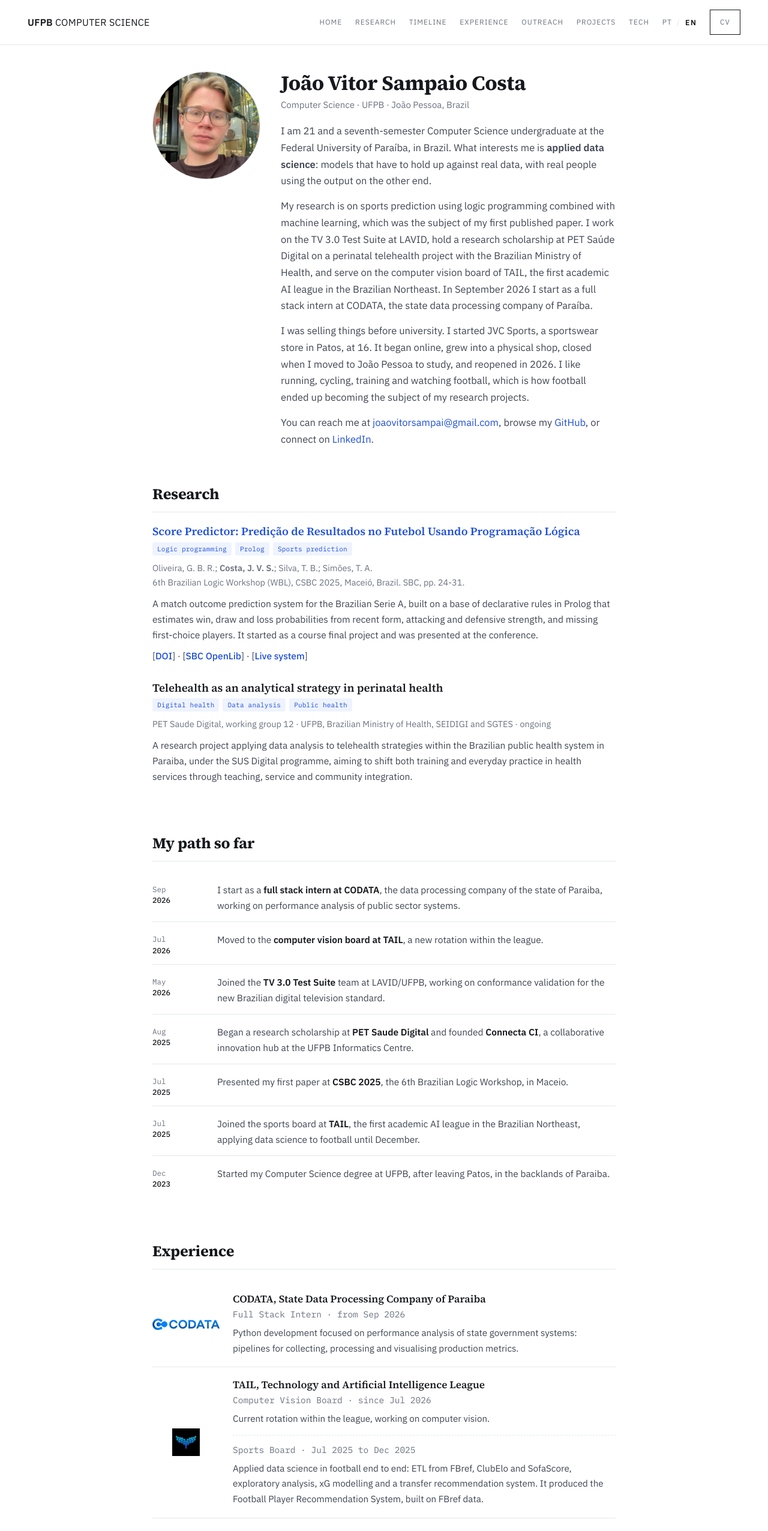
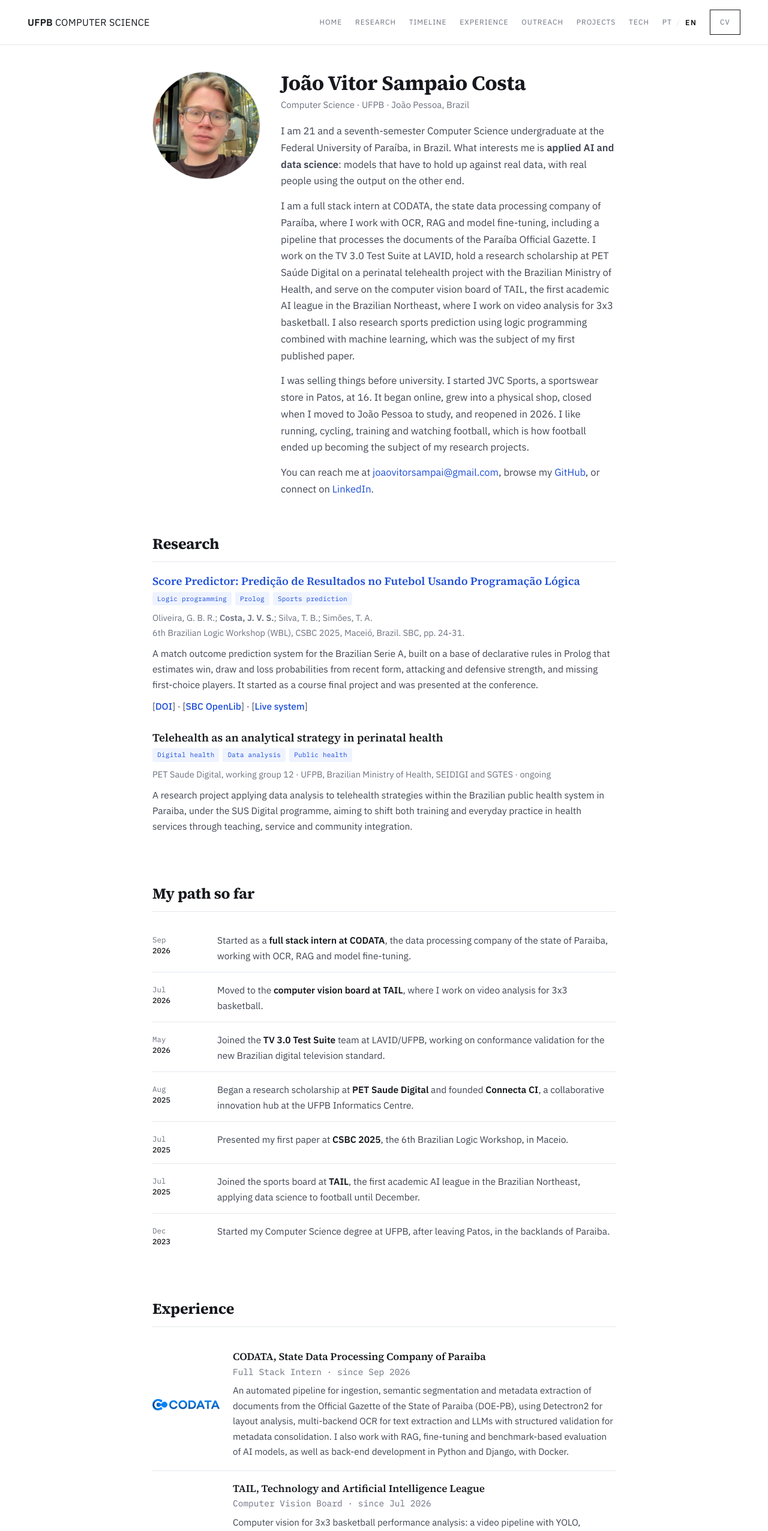
Before and after one commit to JoaoVitorSampaio/JoaoVitorSampaio.github.io, a plain HTML site: page en.html in a window 1280 px wide. Shown: the top 2552 px of the page at 60% size. Drawn offline with Linux system fonts and the light colour scheme.

Commit message:
Revise meta tags and update personal project details
Updated the description meta tags and enhanced the content about current roles and projects, including details on AI and computer vision work.

```diff
--- a/en.html
+++ b/en.html
@@ -4,10 +4,10 @@
 <meta charset="UTF-8" />
 <meta name="viewport" content="width=device-width, initial-scale=1.0" />
 <title>João Vitor Sampaio Costa | Computer Science, UFPB</title>
-<meta name="description" content="Computer Science undergraduate at UFPB, Brazil. Applied data science in football, software engineering and digital health. Paper published by the Brazilian Computer Society." />
+<meta name="description" content="Computer Science undergraduate at UFPB, Brazil. Artificial intelligence, computer vision, data science and software engineering. Paper published by the Brazilian Computer Society." />
 <meta name="theme-color" content="#ffffff" />
 <meta property="og:title" content="João Vitor Sampaio Costa" />
-<meta property="og:description" content="Data science, software engineering and applied research. UFPB, João Pessoa, Brazil." />
+<meta property="og:description" content="Applied AI, computer vision, data science and software engineering. UFPB, João Pessoa, Brazil." />
 <meta property="og:type" content="website" />
 
 <link rel="preconnect" href="https://fonts.googleapis.com">
@@ -242,16 +242,18 @@ footer{border-top:1px solid var(--line);margin-top:26px;padding-block:26px 40px;
 
       <p>
         I am 21 and a seventh-semester Computer Science undergraduate at the Federal University
-        of Paraíba, in Brazil. What interests me is <strong>applied data science</strong>: models that
+        of Paraíba, in Brazil. What interests me is <strong>applied AI and data science</strong>: models that
         have to hold up against real data, with real people using the output on the other end.
       </p>
       <p>
-        My research is on sports prediction using logic programming combined with machine
-        learning, which was the subject of my first published paper. I work on the TV 3.0 Test
-        Suite at LAVID, hold a research scholarship at PET Saúde Digital on a perinatal telehealth
-        project with the Brazilian Ministry of Health, and serve on the computer vision board of
-        TAIL, the first academic AI league in the Brazilian Northeast. In September 2026 I start
-        as a full stack intern at CODATA, the state data processing company of Paraíba.
+        I am a full stack intern at CODATA, the state data processing company of Paraíba, where I
+        work with OCR, RAG and model fine-tuning, including a pipeline that processes the documents
+        of the Paraíba Official Gazette. I work on the TV 3.0 Test Suite at LAVID, hold a research
+        scholarship at PET Saúde Digital on a perinatal telehealth project with the Brazilian
+        Ministry of Health, and serve on the computer vision board of TAIL, the first academic AI
+        league in the Brazilian Northeast, where I work on video analysis for 3x3 basketball. I also
+        research sports prediction using logic programming combined with machine learning, which
+        was the subject of my first published paper.
       </p>
       <p>
         I was selling things before university. I started JVC Sports, a sportswear store in
@@ -310,11 +312,11 @@ footer{border-top:1px solid var(--line);margin-top:26px;padding-block:26px 40px;
     <div class="news">
       <div class="news-row">
         <div class="news-date">Sep<b>2026</b></div>
-        <div class="news-body">I start as a <strong>full stack intern at CODATA</strong>, the data processing company of the state of Paraiba, working on performance analysis of public sector systems.</div>
+        <div class="news-body">Started as a <strong>full stack intern at CODATA</strong>, the data processing company of the state of Paraiba, working with OCR, RAG and model fine-tuning.</div>
       </div>
       <div class="news-row">
         <div class="news-date">Jul<b>2026</b></div>
-        <div class="news-body">Moved to the <strong>computer vision board at TAIL</strong>, a new rotation within the league.</div>
+        <div class="news-body">Moved to the <strong>computer vision board at TAIL</strong>, where I work on video analysis for 3x3 basketball.</div>
       </div>
       <div class="news-row">
         <div class="news-date">May<b>2026</b></div>
@@ -348,8 +350,8 @@ footer{border-top:1px solid var(--line);margin-top:26px;padding-block:26px 40px;
         <div class="exp-logo"><img src="logo-codata.png" alt="CODATA" /></div>
         <div class="exp-body">
           <h3>CODATA, State Data Processing Company of Paraiba</h3>
-          <p class="role">Full Stack Intern · from Sep 2026</p>
-          <p>Python development focused on performance analysis of state government systems: pipelines for collecting, processing and visualising production metrics.</p>
+          <p class="role">Full Stack Intern · since Sep 2026</p>
+          <p>An automated pipeline for ingestion, semantic segmentation and metadata extraction of documents from the Official Gazette of the State of Paraiba (DOE-PB), using Detectron2 for layout analysis, multi-backend OCR for text extraction and LLMs with structured validation for metadata consolidation. I also work with RAG, fine-tuning and benchmark-based evaluation of AI models, as well as back-end development in Python and Django, with Docker.</p>
         </div>
       </div>
 
@@ -358,7 +360,7 @@ footer{border-top:1px solid var(--line);margin-top:26px;padding-block:26px 40px;
         <div class="exp-body">
           <h3>TAIL, Technology and Artificial Intelligence League</h3>
           <p class="role">Computer Vision Board · since Jul 2026</p>
-          <p>Current rotation within the league, working on computer vision.</p>
+          <p>Computer vision for 3x3 basketball performance analysis: a video pipeline with YOLO, ByteTrack, court homography, team classification and jersey number OCR that turns match footage into structured data. I also drive the project's technical roadmap, from video data extraction to player-level insights and scouting applications.</p>
           <p class="role second">Sports Board · Jul 2025 to Dec 2025</p>
           <p>Applied data science in football end to end: ETL from FBref, ClubElo and SofaScore, exploratory analysis, xG modelling and a transfer recommendation system. It produced the Football Player Recommendation System, built on FBref data.</p>
         </div>
@@ -441,6 +443,17 @@ footer{border-top:1px solid var(--line);margin-top:26px;padding-block:26px 40px;
   <!-- ---------- PROJETOS ---------- -->
   <section id="projetos">
     <h2>Selected projects</h2>
+
+    <div class="entry">
+      <h3>3x3 basketball analytics with computer vision</h3>
+      <div class="kw"><span>YOLO</span><span>ByteTrack</span><span>Homography</span><span>OCR</span></div>
+      <p>
+        A pipeline developed at TAIL that turns 3x3 basketball match footage into structured data.
+        It detects and tracks players, maps their positions onto the court through homography,
+        separates the teams and reads jersey numbers with OCR. The goal is to reach player-level
+        metrics and scouting reports.
+      </p>
+    </div>
 
     <div class="entry">
       <h3><a href="https://score-predictor-ashy.vercel.app/" target="_blank" rel="noopener">Score Predictor</a></h3>
@@ -531,10 +544,23 @@ footer{border-top:1px solid var(--line);margin-top:26px;padding-block:26px 40px;
     </div>
 
     <div class="tech-group">
+      <div class="tech-label">Computer vision and LLMs</div>
+      <div class="tech-grid">
+        <div class="tech"><div class="fb">D2</div><span>Detectron2</span></div>
+        <div class="tech"><div class="fb">YO</div><span>YOLO</span></div>
+        <div class="tech"><div class="fb">BT</div><span>ByteTrack</span></div>
+        <div class="tech"><div class="fb">Aa</div><span>OCR</span></div>
+        <div class="tech"><div class="fb">RG</div><span>RAG</span></div>
+        <div class="tech"><div class="fb">FT</div><span>Fine-tuning</span></div>
+      </div>
+    </div>
+
+    <div class="tech-group">
       <div class="tech-label">Engineering</div>
       <div class="tech-grid">
         <div class="tech"><img src="https://cdn.simpleicons.org/react" alt="" /><span>React</span></div>
         <div class="tech"><img src="https://cdn.simpleicons.org/nodedotjs" alt="" /><span>Node.js</span></div>
+        <div class="tech"><img src="https://cdn.simpleicons.org/django" alt="" /><span>Django</span></div>
         <div class="tech"><img src="https://cdn.simpleicons.org/fastapi" alt="" /><span>FastAPI</span></div>
         <div class="tech"><img src="https://cdn.simpleicons.org/spring" alt="" /><span>Spring</span></div>
         <div class="tech"><img src="https://cdn.simpleicons.org/postgresql" alt="" /><span>PostgreSQL</span></div>
```
